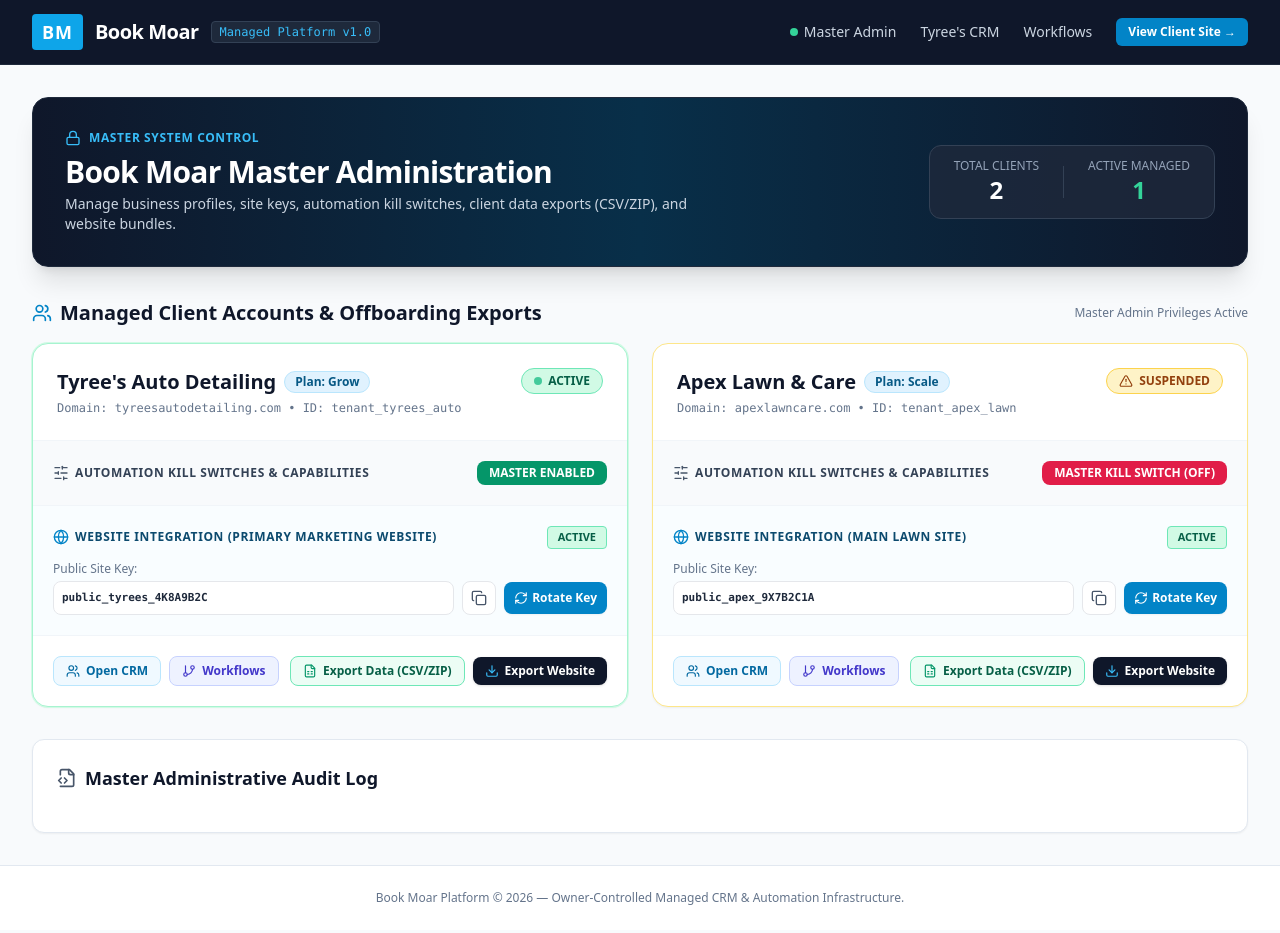
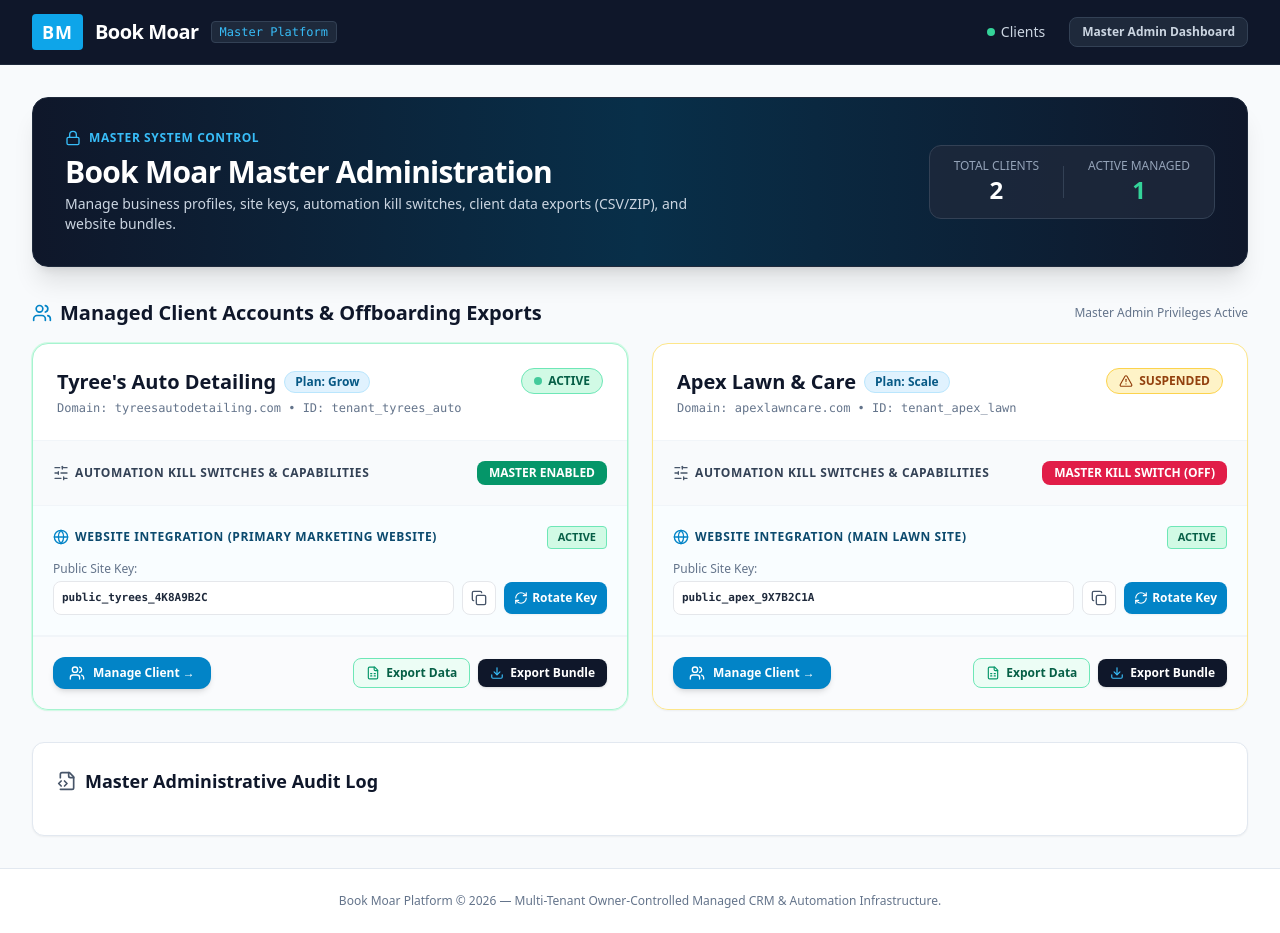
Before and after one commit to dbarbour86/bookmoarCRM, a Next.js app: page /admin in a window 1280 px wide. Built offline with nearby package versions, Linux system fonts and the light colour scheme.

Commit message:
Correct Master Admin navigation hierarchy and tenant context selection model

```diff
--- a/app/admin/page.tsx
+++ b/app/admin/page.tsx
@@ -332,33 +332,22 @@ export default function MasterAdminPage() {
                 )}
 
                 {/* Actions */}
-                <div className="p-5 flex flex-wrap gap-2 items-center justify-between">
-                  <div className="flex flex-wrap gap-2">
-                    <Link
-                      href={`/client/${tenant.id}/crm`}
-                      className="inline-flex items-center gap-1.5 px-3 py-1.5 rounded-lg text-xs font-semibold bg-sky-50 text-sky-700 hover:bg-sky-100 border border-sky-200"
-                    >
-                      <Users className="w-3.5 h-3.5" />
-                      Open CRM
-                    </Link>
-
-                    <Link
-                      href={`/client/${tenant.id}/workflows`}
-                      className="inline-flex items-center gap-1.5 px-3 py-1.5 rounded-lg text-xs font-semibold bg-indigo-50 text-indigo-700 hover:bg-indigo-100 border border-indigo-200"
-                    >
-                      <GitBranch className="w-3.5 h-3.5" />
-                      Workflows
-                    </Link>
-                  </div>
+                <div className="p-5 flex flex-wrap gap-3 items-center justify-between bg-slate-50/70 border-t border-slate-100">
+                  <Link
+                    href={`/client/${tenant.id}/crm`}
+                    className="inline-flex items-center gap-2 px-4 py-2 rounded-xl text-xs font-extrabold bg-sky-600 hover:bg-sky-500 text-white shadow-md transition"
+                  >
+                    <Users className="w-4 h-4" />
+                    Manage Client &rarr;
+                  </Link>
 
                   <div className="flex flex-wrap gap-2 items-center">
-                    {/* Client Data Export CSV/ZIP Modal Button */}
                     <button
                       onClick={() => setExportModalTenant(tenant)}
-                      className="inline-flex items-center gap-1.5 px-3 py-1.5 rounded-lg text-xs font-bold bg-emerald-50 text-emerald-800 hover:bg-emerald-100 border border-emerald-300"
+                      className="inline-flex items-center gap-1.5 px-3 py-1.5 rounded-lg text-xs font-bold bg-emerald-50 text-emerald-800 hover:bg-emerald-100 border border-emerald-300 transition"
                     >
                       <FileSpreadsheet className="w-3.5 h-3.5 text-emerald-600" />
-                      Export Data (CSV/ZIP)
+                      Export Data
                     </button>
 
                     <button
@@ -366,10 +355,10 @@ export default function MasterAdminPage() {
                         setSelectedTenant(tenant);
                         setAuditReport(null);
                       }}
-                      className="inline-flex items-center gap-1.5 px-3 py-1.5 rounded-lg text-xs font-bold bg-slate-900 hover:bg-slate-800 text-white shadow"
+                      className="inline-flex items-center gap-1.5 px-3 py-1.5 rounded-lg text-xs font-bold bg-slate-900 hover:bg-slate-800 text-white shadow transition"
                     >
                       <Download className="w-3.5 h-3.5 text-sky-400" />
-                      Export Website
+                      Export Bundle
                     </button>
                   </div>
                 </div>
--- /dev/null
+++ b/app/client/[tenantId]/layout.tsx
@@ -0,0 +1,100 @@
+'use client';
+
+import React from 'react';
+import Link from 'next/link';
+import { useParams, usePathname } from 'next/navigation';
+import { db } from '@/lib/db';
+import { ArrowLeft, Users, LayoutGrid, GitBranch, MessageSquare, Calendar, Globe, ShieldAlert } from 'lucide-react';
+
+export default function TenantManagementLayout({ children }: { children: React.ReactNode }) {
+  const params = useParams();
+  const pathname = usePathname();
+  const tenantId = (params?.tenantId as string) || 'tenant_tyrees_auto';
+  const tenant = db.tenants.get(tenantId) || {
+    id: tenantId,
+    name: tenantId === 'tenant_tyrees_auto' ? "Tyree's Auto Detailing" : tenantId === 'tenant_apex_lawn' ? 'Apex Lawn & Care' : 'Client Business',
+    serviceStatus: 'ACTIVE',
+    plan: 'Grow',
+  };
+
+  const navItems = [
+    { label: 'CRM & Leads', href: `/client/${tenantId}/crm`, icon: Users },
+    { label: 'Pipeline', href: `/client/${tenantId}/pipeline`, icon: LayoutGrid },
+    { label: 'Workflows', href: `/client/${tenantId}/workflows`, icon: GitBranch },
+    { label: 'Conversations', href: `/client/${tenantId}/conversations`, icon: MessageSquare },
+    { label: 'Appointments', href: `/client/${tenantId}/appointments`, icon: Calendar },
+  ];
+
+  return (
+    <div className="space-y-6">
+      {/* Tenant Context Sub-Header */}
+      <div className="bg-slate-900 text-white rounded-2xl p-5 sm:p-6 shadow-md border border-slate-800 space-y-4">
+        <div className="flex flex-col sm:flex-row justify-between items-start sm:items-center gap-4 border-b border-slate-800 pb-4">
+          <div className="flex items-center gap-3">
+            <Link
+              href="/admin"
+              className="px-3 py-1.5 rounded-lg bg-slate-800 hover:bg-slate-700 text-slate-300 text-xs font-semibold flex items-center gap-1.5 border border-slate-700 transition"
+            >
+              <ArrowLeft className="w-3.5 h-3.5" />
+              All Clients
+            </Link>
+
+            <div>
+              <div className="flex items-center gap-2">
+                <h1 className="text-xl font-extrabold text-white tracking-tight">{tenant.name}</h1>
+                <span
+                  className={`px-2.5 py-0.5 rounded-full text-[11px] font-bold border uppercase ${
+                    tenant.serviceStatus === 'ACTIVE'
+                      ? 'bg-emerald-950 text-emerald-300 border-emerald-800'
+                      : tenant.serviceStatus === 'SUSPENDED'
+                      ? 'bg-amber-950 text-amber-300 border-amber-800'
+                      : 'bg-slate-800 text-slate-400 border-slate-700'
+                  }`}
+                >
+                  {tenant.serviceStatus}
+                </span>
+              </div>
+              <span className="text-xs text-slate-400 font-mono">Tenant ID: {tenantId}</span>
+            </div>
+          </div>
+
+          <div className="flex items-center gap-2">
+            <Link
+              href={`/site/${tenantId}`}
+              target="_blank"
+              className="px-3 py-1.5 rounded-lg bg-sky-600 hover:bg-sky-500 text-white text-xs font-bold flex items-center gap-1.5 transition shadow"
+            >
+              <Globe className="w-3.5 h-3.5" />
+              View Client Site &rarr;
+            </Link>
+          </div>
+        </div>
+
+        {/* Dynamic Tenant Navigation Bar */}
+        <nav className="flex flex-wrap gap-2 pt-1">
+          {navItems.map((item) => {
+            const isActive = pathname === item.href;
+            const Icon = item.icon;
+            return (
+              <Link
+                key={item.href}
+                href={item.href}
+                className={`px-3.5 py-2 rounded-xl text-xs font-bold flex items-center gap-2 transition ${
+                  isActive
+                    ? 'bg-sky-500 text-white shadow'
+                    : 'bg-slate-800/80 text-slate-300 hover:bg-slate-800 hover:text-white border border-slate-700/50'
+                }`}
+              >
+                <Icon className="w-3.5 h-3.5" />
+                <span>{item.label}</span>
+              </Link>
+            );
+          })}
+        </nav>
+      </div>
+
+      {/* Main Tenant Page Context */}
+      <div>{children}</div>
+    </div>
+  );
+}
--- a/app/layout.tsx
+++ b/app/layout.tsx
@@ -10,32 +10,30 @@ export default function RootLayout({ children }: { children: React.ReactNode })
   return (
     <html lang="en">
       <body className="min-h-screen flex flex-col font-sans bg-slate-50 text-slate-900">
+        {/* Global Master Platform Header */}
         <header className="bg-slate-900 text-white border-b border-slate-800 sticky top-0 z-50">
           <div className="max-w-7xl mx-auto px-4 sm:px-6 lg:px-8 h-16 flex items-center justify-between">
-            <div className="flex items-center space-x-3">
-              <div className="bg-sky-500 text-white font-black px-2.5 py-1 rounded text-lg tracking-wider">
+            <Link href="/admin" className="flex items-center space-x-3 group">
+              <div className="bg-sky-500 text-white font-black px-2.5 py-1 rounded text-lg tracking-wider group-hover:bg-sky-400 transition">
                 BM
               </div>
               <span className="font-bold text-xl tracking-tight">Book Moar</span>
               <span className="text-xs bg-slate-800 text-sky-400 font-mono px-2 py-0.5 rounded border border-slate-700">
-                Managed Platform v1.0
+                Master Platform
               </span>
-            </div>
+            </Link>
 
             <nav className="flex items-center space-x-6 text-sm font-medium">
               <Link href="/admin" className="text-slate-300 hover:text-white transition flex items-center gap-1.5">
                 <span className="w-2 h-2 rounded-full bg-emerald-400 inline-block"></span>
-                Master Admin
-              </Link>
-              <Link href="/client/tenant_tyrees_auto/crm" className="text-slate-300 hover:text-white transition">
-                Tyree's CRM
+                Clients
               </Link>
 
-              <Link href="/client/tenant_tyrees_auto/workflows" className="text-slate-300 hover:text-white transition">
-                Workflows
-              </Link>
-              <Link href="/site/tenant_tyrees_auto" className="bg-sky-600 hover:bg-sky-500 text-white px-3 py-1.5 rounded-md font-semibold text-xs transition">
-                View Client Site &rarr;
+              <Link
+                href="/admin"
+                className="text-slate-300 hover:text-white transition text-xs font-semibold px-3 py-1.5 bg-slate-800 rounded-lg border border-slate-700"
+              >
+                Master Admin Dashboard
               </Link>
             </nav>
           </div>
@@ -47,7 +45,7 @@ export default function RootLayout({ children }: { children: React.ReactNode })
 
         <footer className="bg-white border-t border-slate-200 py-6 text-center text-xs text-slate-500">
           <div className="max-w-7xl mx-auto px-4">
-            Book Moar Platform &copy; {new Date().getFullYear()} — Owner-Controlled Managed CRM & Automation Infrastructure.
+            Book Moar Platform &copy; {new Date().getFullYear()} — Multi-Tenant Owner-Controlled Managed CRM & Automation Infrastructure.
           </div>
         </footer>
       </body>
```
